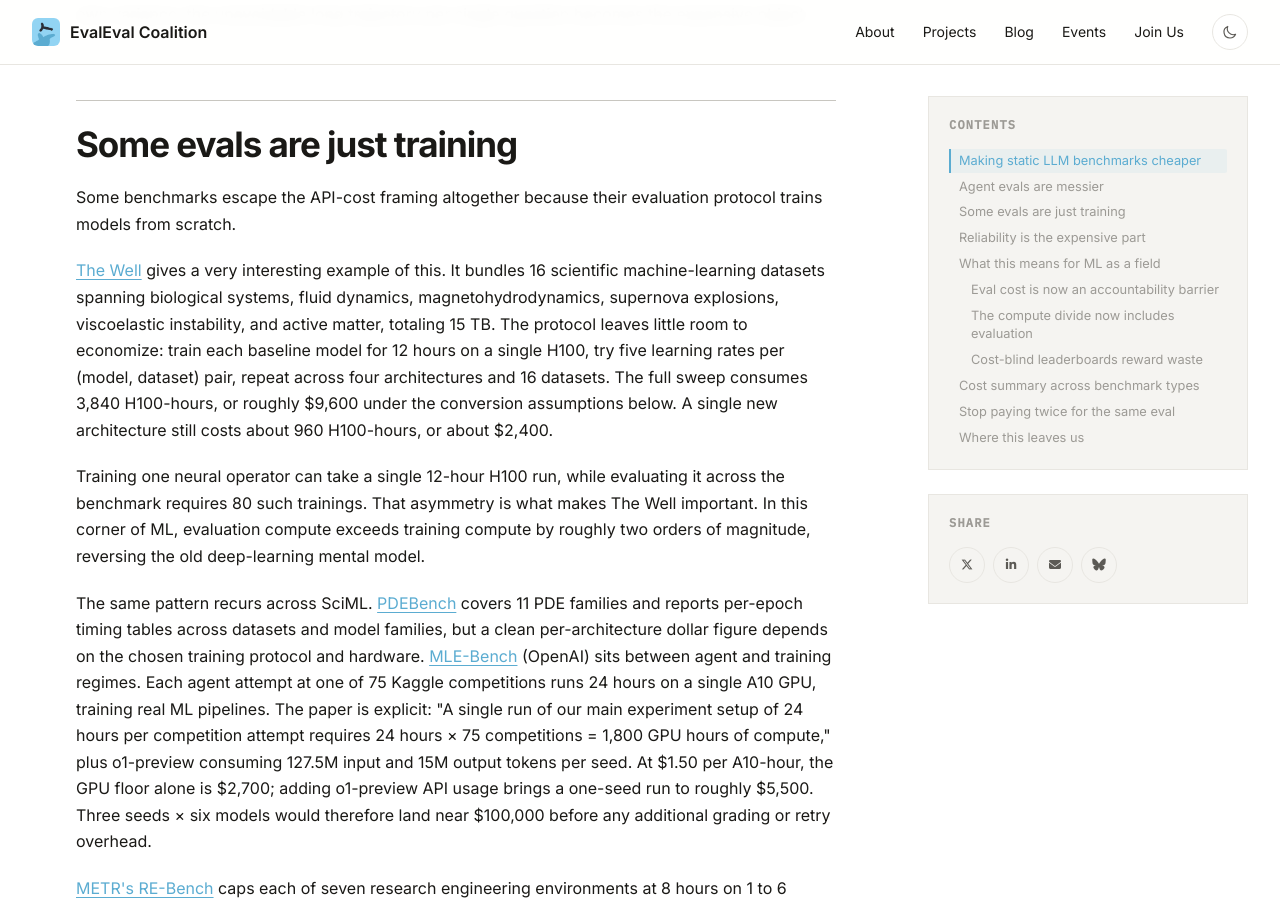
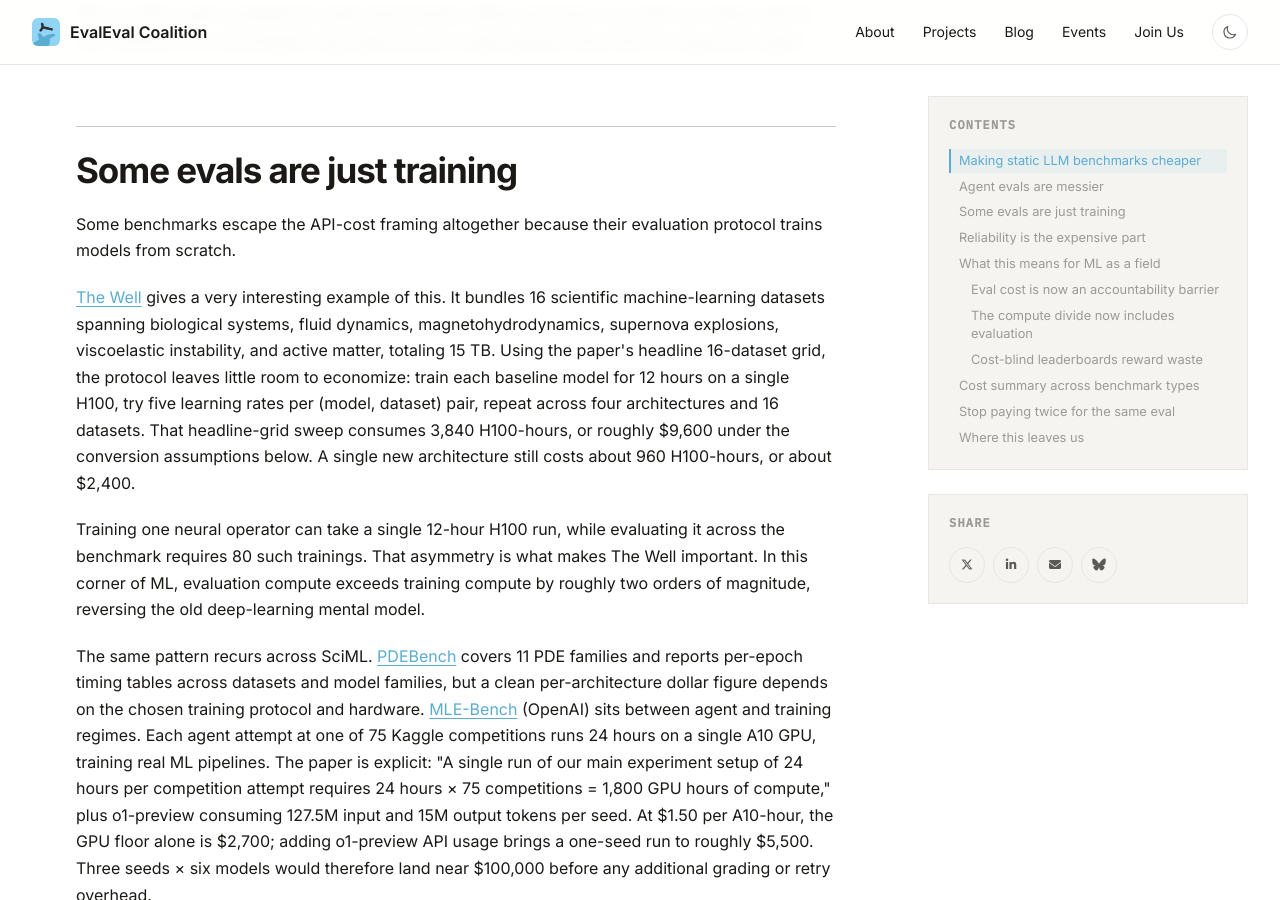
Before and after one commit to evaleval/evaleval.github.io, a Jekyll site: the page built from _posts/2026-04-29-eval-costs-bottleneck.md, in a window 1280 px wide and 900 px high, scrolled down 3471 px. Built offline with Jekyll 4.4.1, drawn with Linux system fonts in a browser that asks for light colours; nearby versions of some CDN libraries; some of the changed text lies outside the part shown.

Commit message:
consistency fixes

```diff
--- a/_posts/2026-04-29-eval-costs-bottleneck.md
+++ b/_posts/2026-04-29-eval-costs-bottleneck.md
@@ -548,7 +548,7 @@
 
 <p>Some benchmarks escape the API-cost framing altogether because their evaluation protocol trains models from scratch.</p>
 
-<p><a href="https://arxiv.org/abs/2412.00568" rel="noopener noreferrer" target="_blank">The Well</a> gives a very interesting example of this. It bundles 16 scientific machine-learning datasets spanning biological systems, fluid dynamics, magnetohydrodynamics, supernova explosions, viscoelastic instability, and active matter, totaling 15 TB. The protocol leaves little room to economize: train each baseline model for 12 hours on a single H100, try five learning rates per (model, dataset) pair, repeat across four architectures and 16 datasets. The full sweep consumes 3,840 H100-hours, or roughly $9,600 under the conversion assumptions below. A single new architecture still costs about 960 H100-hours, or about $2,400.</p>
+<p><a href="https://arxiv.org/abs/2412.00568" rel="noopener noreferrer" target="_blank">The Well</a> gives a very interesting example of this. It bundles 16 scientific machine-learning datasets spanning biological systems, fluid dynamics, magnetohydrodynamics, supernova explosions, viscoelastic instability, and active matter, totaling 15 TB. Using the paper's headline 16-dataset grid, the protocol leaves little room to economize: train each baseline model for 12 hours on a single H100, try five learning rates per (model, dataset) pair, repeat across four architectures and 16 datasets. That headline-grid sweep consumes 3,840 H100-hours, or roughly $9,600 under the conversion assumptions below. A single new architecture still costs about 960 H100-hours, or about $2,400.</p>
 
 <p>Training one neural operator can take a single 12-hour H100 run, while evaluating it across the benchmark requires 80 such trainings. That asymmetry is what makes The Well important. In this corner of ML, evaluation compute exceeds training compute by roughly two orders of magnitude, reversing the old deep-learning mental model.</p>
 
@@ -665,10 +665,10 @@
 <tr><td>GAIA</td><td>Agentic, multimodal</td><td>$7.80 – $2,829</td><td>One agent across GAIA tasks</td></tr>
 <tr><td>ResearchGym (full pass)</td><td>ML research, training</td><td>$540 – $1,260</td><td>5 tasks × 24h × 3 seeds (~360 GPU-hrs) + API</td></tr>
 <tr><td>RE-Bench (single pass)</td><td>ML R&amp;D, training</td><td>$140 – $840</td><td>7 environments × 8h × 1–6 H100s</td></tr>
-<tr><td>The Well (per architecture)</td><td>SciML, training</td><td>~$2,400</td><td>5 LRs × 16 datasets × 12h H100</td></tr>
+<tr><td>The Well (per architecture)</td><td>SciML, training</td><td>~$2,400</td><td>Headline 16-dataset grid: 5 LRs × 16 datasets × 12h H100</td></tr>
 <tr><td>MLE-Bench (1 seed)</td><td>ML R&amp;D, training</td><td>~$5,500</td><td>75 Kaggle competitions × 24h on A10 + o1-preview API</td></tr>
 <tr><td>PaperBench Code-Dev</td><td>Scientific, code only</td><td>~$4,200</td><td>One agent across 20 papers, no execution</td></tr>
-<tr><td>The Well (full sweep)</td><td>SciML, training</td><td>~$9,600</td><td>4 architectures, full protocol</td></tr>
+<tr><td>The Well (full sweep)</td><td>SciML, training</td><td>~$9,600</td><td>4 architectures under the headline 16-dataset grid</td></tr>
 <tr><td>PaperBench (full)</td><td>Scientific</td><td>~$9,500</td><td>One agent across 20 papers, full protocol</td></tr>
 <tr><td>HAL aggregate</td><td>9 benchmarks × 9 models</td><td>~$40,000</td><td>All 81 cells, single seed each</td></tr>
 </tbody>
```
Also changed, not shown: other parts of _posts/2026-04-29-eval-costs-bottleneck.md (+1 -1 lines).
